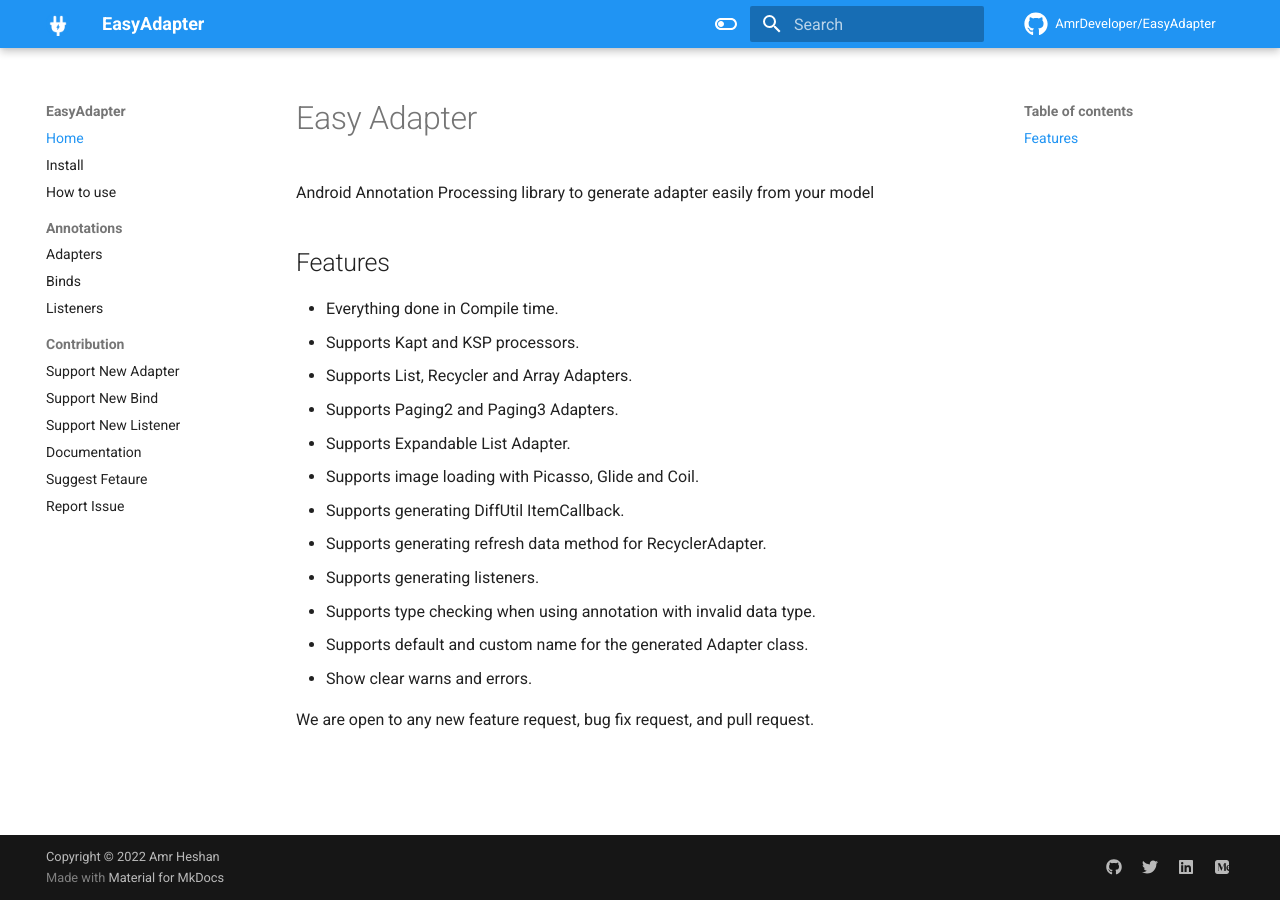
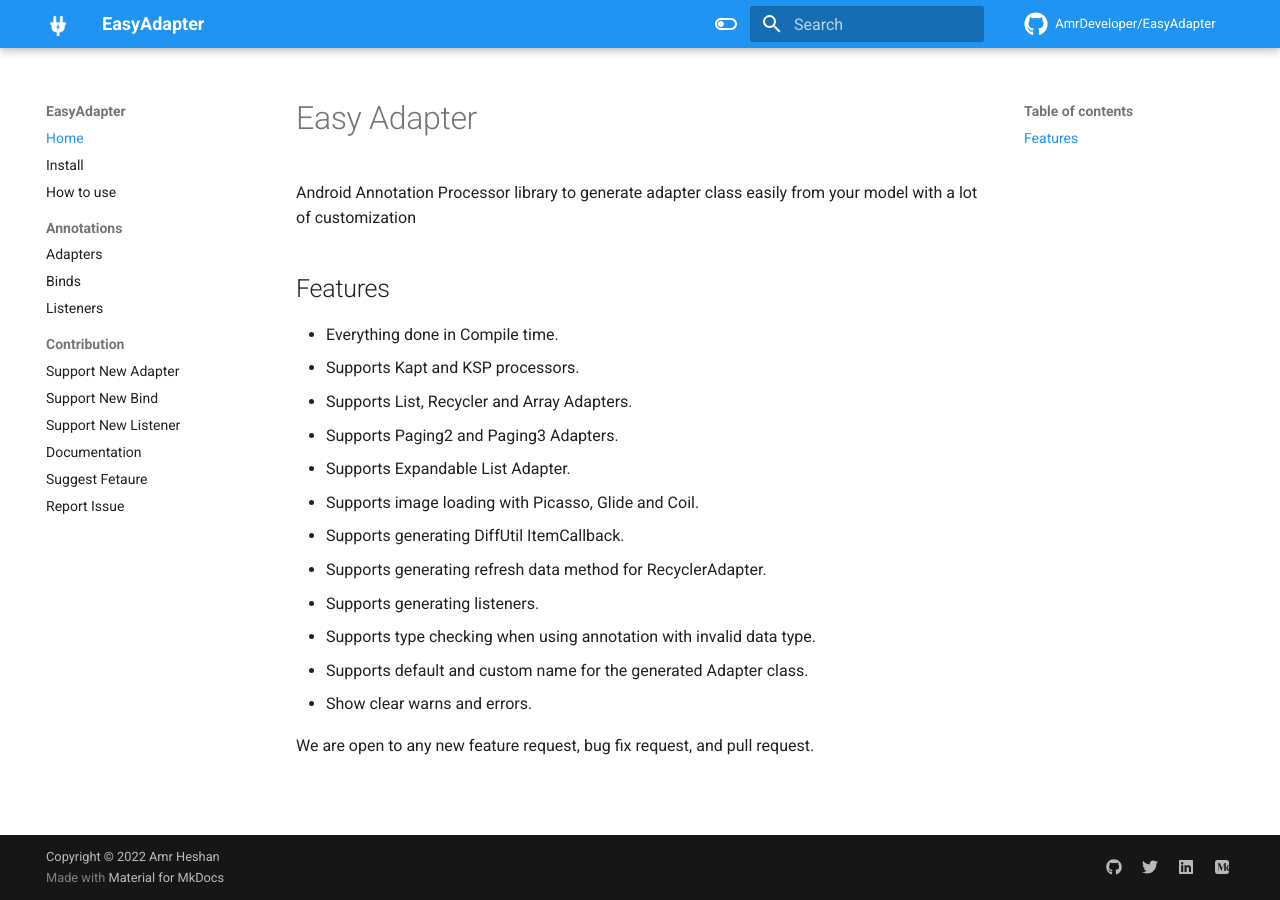
Before and after one commit to AmrDeveloper/EasyAdapter, an MkDocs documentation site: the page built from docs/index.md, in a window 1280 px wide. Built offline with MkDocs 1.6.1 and Material for MkDocs 9.7.7, drawn with Linux system fonts in a browser that asks for light colours; nearby versions of some CDN libraries; comment, search, counter and statistics services are not loaded.

Commit message:
Improve library description in Index.md file

```diff
--- a/docs/index.md
+++ b/docs/index.md
@@ -1,6 +1,6 @@
 # Easy Adapter
 
-Android Annotation Processing library to generate adapter easily from your model
+Android Annotation Processor library to generate adapter class easily from your model with a lot of customization
 
 ## Features
 
```
